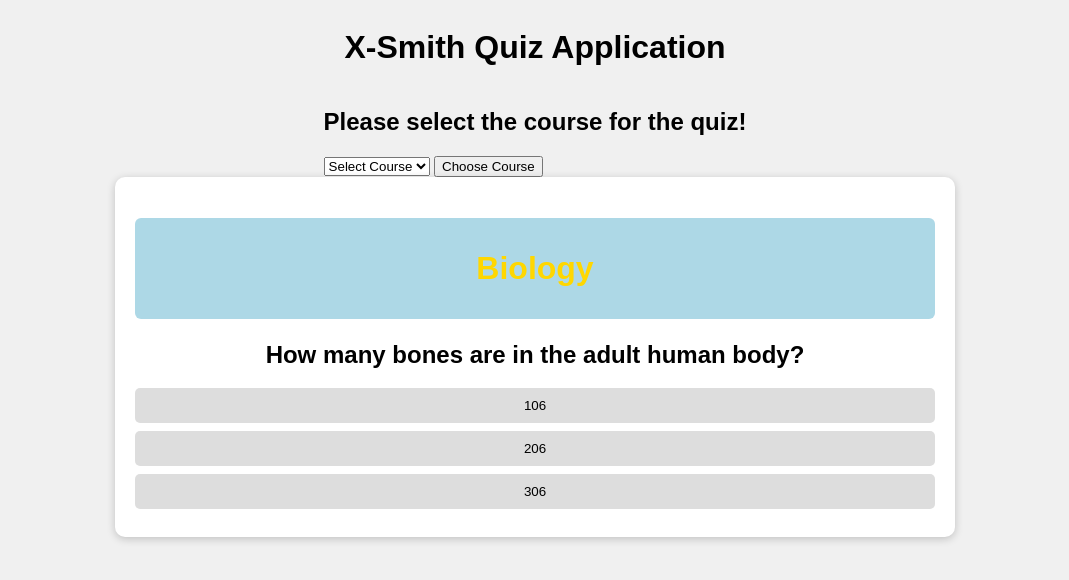
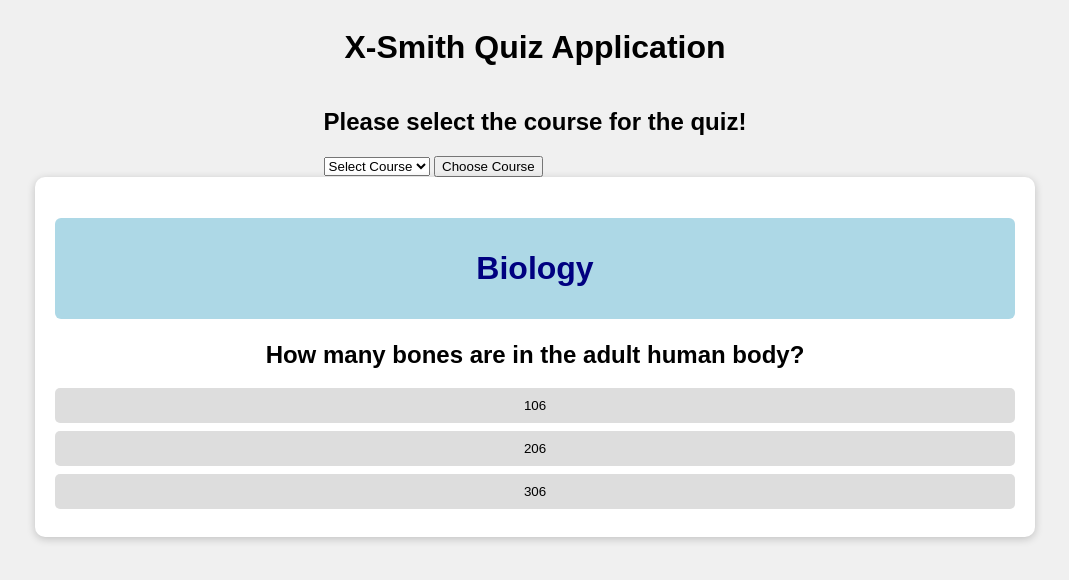
Before and after one commit to GFrosh/QuizApplication, a plain HTML site: page index.html in a window 1280 px wide. Shown: the whole page, without its empty margins (105-1174 px from the left). Drawn offline with Linux system fonts and the light colour scheme.

Commit message:
Update style.css

```diff
--- a/style.css
+++ b/style.css
@@ -18,7 +18,7 @@ body {
 
 .quiz-container h1 {
     background: lightblue;
-    color: gold;
+    color: navy;
     border-radius: 6px;
     padding: 1em;
 }
@@ -59,7 +59,7 @@ body {
 }
 
 #next {
-    margin: 15px auto;
+    margin: 20px auto;
     padding: 9px;
     border: solid 1.5px #000;
     border-radius: 3px;
@@ -72,6 +72,6 @@ body {
 @media screen and (min-width: 1024px) {
 
     .quiz-container {
-        width: 800px;
+        width: 960px;
     }
 }
```
